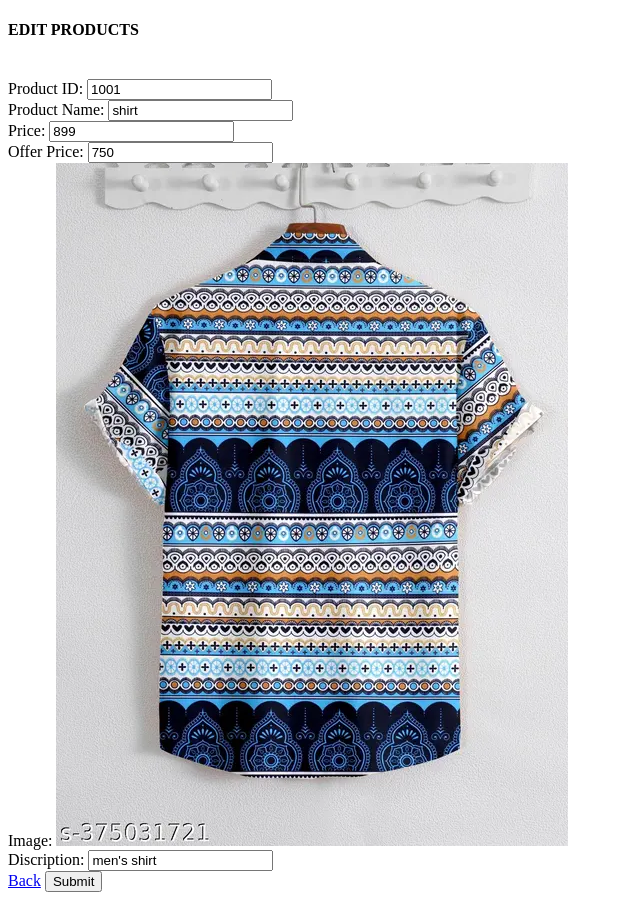
After one commit to jithjayan/framedjango, a Django app: template eshop/templates/shop/edit.html in a window 1280 px wide. The commit adds this page. Shown: the whole page, without its empty margins (0-640 px from the left). Run offline with Django 5.2, Linux system fonts and the light colour scheme; the template is opened without the code that fills it: values that come from a table or form of the project are taken from there, others are empty; data comes from the database, SQL or seed files in the repository; both versions use the stored data as it was after the commit; parts of the project's set-up code (start-up, migrations or seed data) failed here and were passed over.

Commit message:
edit and delete

```diff
--- a/eshop/app/urls.py
+++ b/eshop/app/urls.py
@@ -10,6 +10,9 @@ urlpatterns=[
 #---------------shop--------------
     path('shop_home',views.shop_home),
     path('add_product',views.add_product),
+    path('edit_product/<pid>',views.edit_product),
+    path('delete_product/<pid>',views.delete_product),
+
 #---------------user--------------
 
 ]
--- /dev/null
+++ b/eshop/templates/shop/edit.html
@@ -0,0 +1,48 @@
+<!DOCTYPE html>
+<html lang="en">
+<head>
+    <meta charset="UTF-8">
+    <meta name="viewport" content="width=device-width, initial-scale=1.0">
+    <title>Document</title>
+</head>
+<body>
+    <div class="form-container">
+        <div>
+        <h4>EDIT PRODUCTS</h4><br>
+        <form action="" method="post" enctype="multipart/form-data">
+          {% csrf_token %}
+            <div class="mb-2 mt-2">
+                <label for="prod_id" class="form-label">Product ID:</label>
+                <input type="text" class="form-control" placeholder=" Product Id" name="pro_id" value="{{product.pro_id}}">
+              </div>
+              <div class="mb-2">
+                <label for="prd_name" class="form-label">Product Name:</label>
+                <input type="text" class="form-control" placeholder=" Product name" name="name" value="{{product.name}}">
+              </div>
+              <div class="mb-2">
+                <label for="price" class="form-label">Price:</label>
+                <input type="number" class="form-control" placeholder=" Product price" name="price" value="{{product.price}}">
+              </div>
+              <div class="mb-2">
+                <label for="ofrprice" class="form-label">Offer Price:</label>
+                <input type="number" class="form-control" placeholder=" Offer price" name="offer_price" value="{{product.offer_price}}">
+              </div>
+              <div class="mb-2">
+                <label for="img" class="form-label">Image:</label>
+                <img src="{{product.img.url}}" alt="" >
+              </div>
+              <div class="mb-2">
+                <label for="dis" class="form-label">Discription:</label>
+                <input type="text" class="form-control" placeholder=" Product details" name="disp" value="{{product.disp}}">
+              </div>
+              <div class="form-check mb-2">
+              </div>
+              <div>
+                <a type="submit" href="shp_home" class="btn btn-primary">Back</a>
+                <button type="submit" class="btn btn-primary" value="update">Submit</button>
+              </div>
+        </form>
+    </div>
+    </div>
+</body>
+</html>
```
Also changed, not shown: eshop/app/views.py (+33 -1 lines), eshop/templates/login.html (+18 -0 lines), eshop/templates/shop/home.html (+23 -0 lines), eshop/db.sqlite3, eshop/media/jackets.jpg (deleted).
